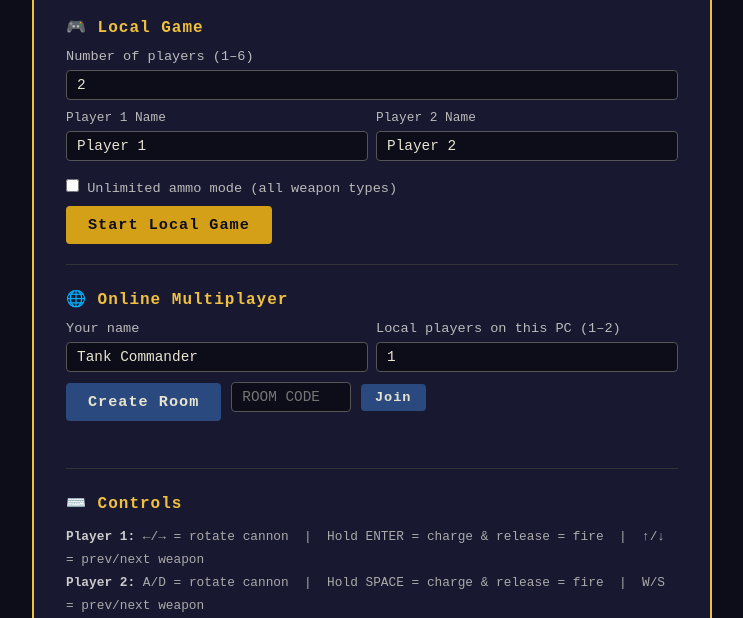
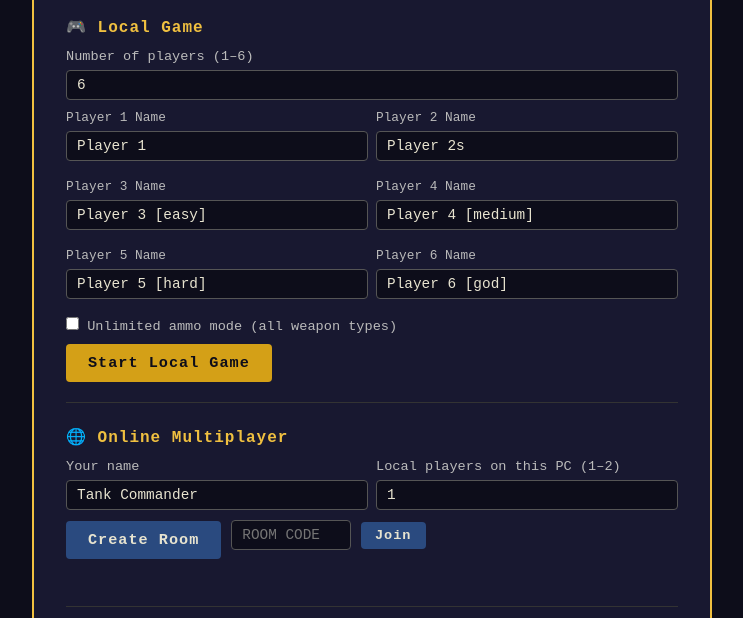
Before and after one commit to doofmars/feuerpanzerkampf, a website: page public/index.html in a window 1280 px wide. Shown: the part 107-725 px from the top of the page, without its empty margins (268-1011 px from the left). Drawn offline with nearby package versions, Linux system fonts and the light colour scheme.

Commit message:
Start with some bot players

```diff
--- a/public/game.js
+++ b/public/game.js
@@ -1552,14 +1552,15 @@ function assignBotsFromNames() {
 //  LOBBY / SETUP
 // ══════════════════════════════════════════════════════════════
 function setupPlayerNameFields() {
-  const n = parseInt(DOM.numPlayers.value) || 2;
+  const n = parseInt(DOM.numPlayers.value) || 6;
+  const p_tpyes = ["", "s", " [easy]", " [medium]", " [hard]", " [god]"]
   DOM.playerNameFields.innerHTML = '';
   for (let i = 0; i < n; i++) {
     const div = document.createElement('div');
     div.className = 'player-name-entry';
     div.innerHTML = `
       <label>Player ${i+1} Name</label>
-      <input type="text" id="pname-${i}" value="Player ${i+1}" maxlength="14">`;
+      <input type="text" id="pname-${i}" value="Player ${i+1 +p_tpyes[i]}"  maxlength="14">`;
     DOM.playerNameFields.appendChild(div);
   }
 }
--- a/public/index.html
+++ b/public/index.html
@@ -17,7 +17,7 @@
   <div class="lobby-section">
     <h3>🎮 Local Game</h3>
     <label>Number of players (1–6)</label>
-    <input type="number" id="num-players" value="2" min="1" max="6">
+    <input type="number" id="num-players" value="6" min="1" max="6">
 
     <div id="player-name-fields" class="player-names"></div>
 
```
